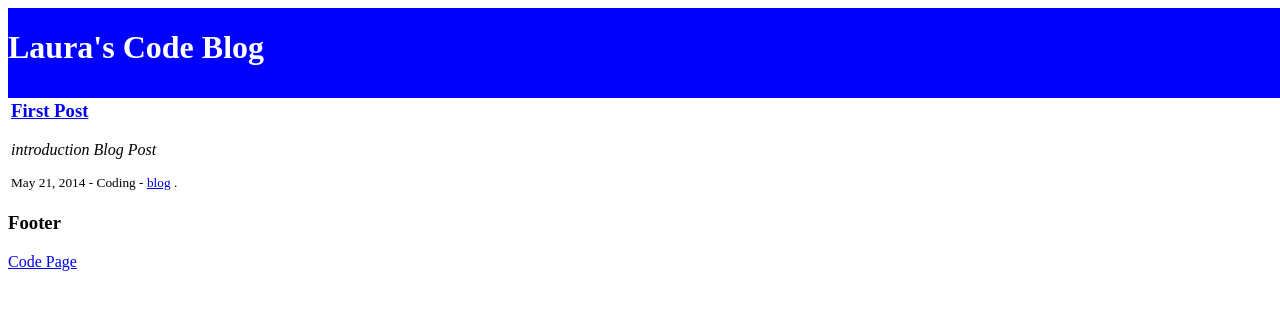
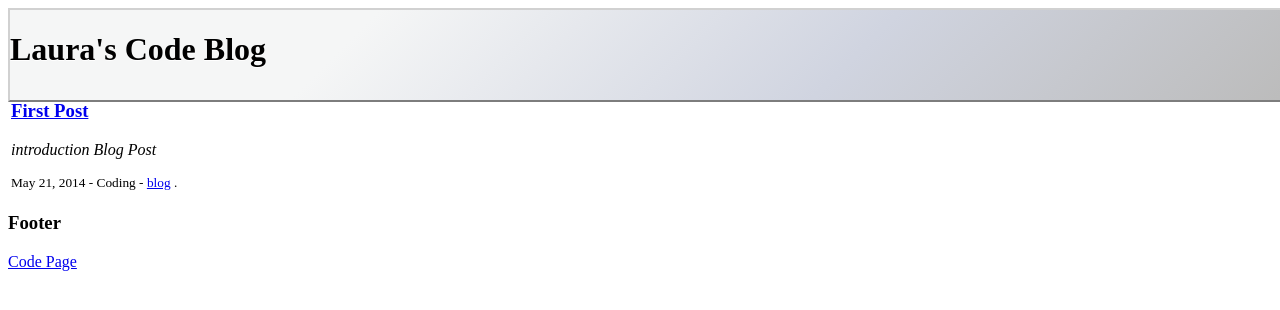
Before and after one commit to LauraR6561/Laurar6561.github.io, a Jekyll site: the page built from index.html, in a window 1280 px wide. Shown: the top 310 px of the page. Built offline with Jekyll 4.4.1, drawn with Linux system fonts in a browser that asks for light colours; Markdown is read by kramdown in place of the engine named in the settings.

Commit message:
changed layout heading background-color to silver

```diff
--- a/css/template.css
+++ b/css/template.css
@@ -1,11 +1,20 @@
 #mainHeading{
     position:absolute;
-    background-color:blue;
     width:100%;
     height:10%;
+    border:2px outset #D1D1D1;
+	background: #f5f6f6; /* Old browsers */
+	background: -moz-linear-gradient(-45deg, #f5f6f6 27%, #d0d4e0 65%, #bcbcbc 99%); /* FF3.6+ */
+	background: -webkit-gradient(linear, left top, right bottom, color-stop(27%,#f5f6f6), color-stop(65%,#d0d4e0), color-stop(99%,#bcbcbc)); /* Chrome,Safari4+ */
+	background: -webkit-linear-gradient(-45deg, #f5f6f6 27%,#d0d4e0 65%,#bcbcbc 99%); /* Chrome10+,Safari5.1+ */
+	background: -o-linear-gradient(-45deg, #f5f6f6 27%,#d0d4e0 65%,#bcbcbc 99%); /* Opera 11.10+ */
+	background: -ms-linear-gradient(-45deg, #f5f6f6 27%,#d0d4e0 65%,#bcbcbc 99%); /* IE10+ */
+	background: linear-gradient(135deg, #f5f6f6 27%,#d0d4e0 65%,#bcbcbc 99%); /* W3C */
+	filter: progid:DXImageTransform.Microsoft.gradient( startColorstr='#f5f6f6', endColorstr='#bcbcbc',GradientType=1 ); /* IE6-9 fallback on horizontal gradient */
+
 }
 
 #mainHeadingText{
     position:relative;
-    color:white;
+    text-shadow: 0 1px 0 #fff;
 }
```
